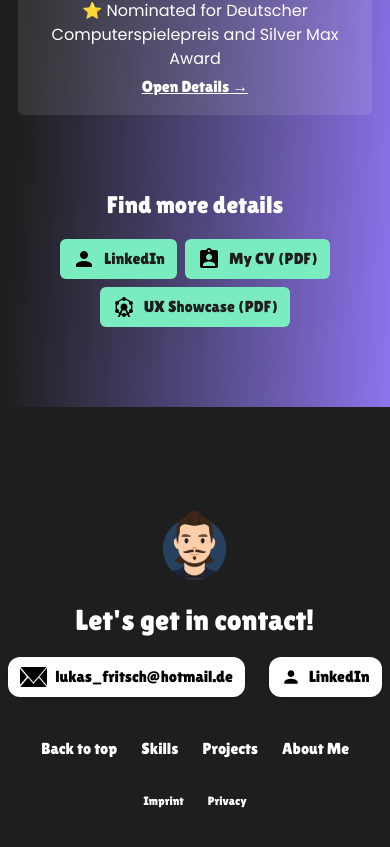
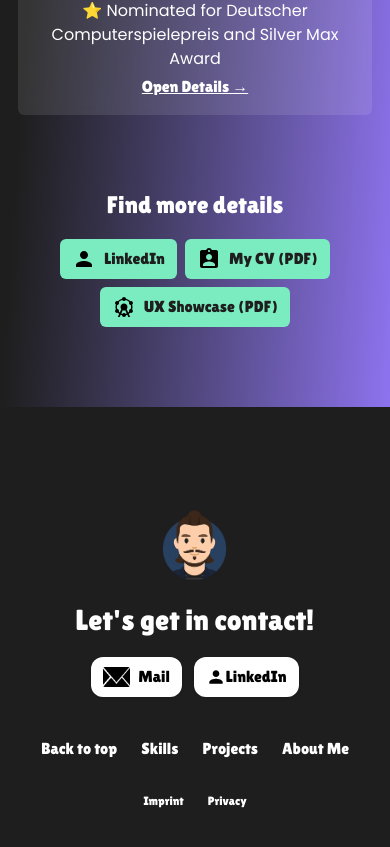
Before and after one commit to LukasF7889/lukasfritsch, a React (Vite) app: page / in a window 390 px wide. Shown: the part 6829-7676 px from the top of the page. Built offline with nearby package versions, Linux system fonts and the light colour scheme.

Commit message:
Renamed CTA

```diff
--- a/src/components/Footer.jsx
+++ b/src/components/Footer.jsx
@@ -16,7 +16,7 @@ const Footer = () => {
           className="w-[75px] h-auto md:w-[35%]"
         />
         <h2 className="text-white">Let's get in contact!</h2>
-        <div className="flex flex-wrap justify-center gap-4">
+        <div className="flex flex-wrap justify-center  gap-1 md:gap-4">
           <a
             className="flex gap-2 contact-btn hover:text-lf-black"
             href="mailto:lukas_fritsch@hotmail.de"
@@ -27,10 +27,10 @@ const Footer = () => {
               alt="envelope"
               className="h-5 w-auto self-center"
             />
-            lukas_fritsch@hotmail.de
+            Mail
           </a>
           <a
-            className="flex gap-2 contact-btn hover:text-lf-black"
+            className="flex md:gap-2 contact-btn hover:text-lf-black"
             href="https://www.linkedin.com/in/fritschlukas/"
             target="_blank"
           >
@@ -38,6 +38,7 @@ const Footer = () => {
             LinkedIn
           </a>
         </div>
+
         <div className="flex flex-wrap gap-6 md:justify-between md:w-100 text-white mt-6">
           <a onClick={() => (window.location.href = "#header")}>Back to top</a>
           <a onClick={() => (window.location.href = "#skills")}>Skills</a>
```
